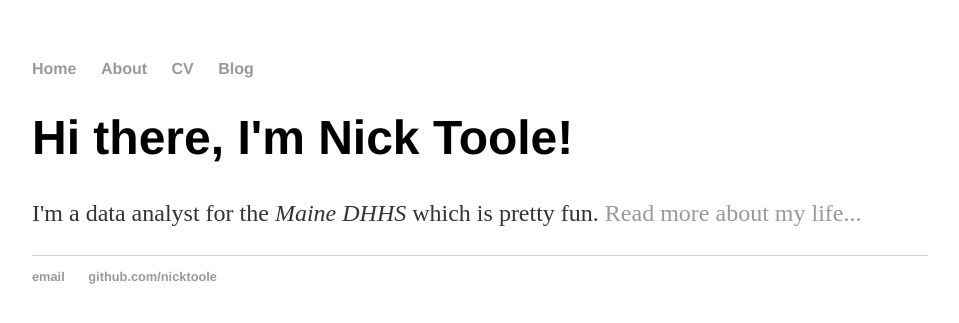
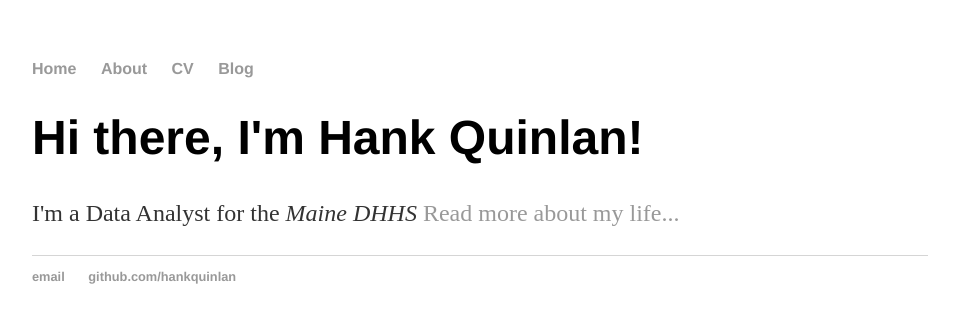
Before and after one commit to nicktoole/nicktoole.github.io, a Jekyll site: the page built from index.html, in a window 1280 px wide. Shown: the top 323 px of the page, without its empty margins (160-1119 px from the left). Built offline with Jekyll 4.4.1, drawn with Linux system fonts in a browser that asks for light colours.

Commit message:
Update index.html
Using the default layout now

```diff
--- a/index.html
+++ b/index.html
@@ -1,30 +1,8 @@
-<!DOCTYPE html>
-<html>
-	<head>
-		<title>Nick Toole - Data Analyst</title>
-				<!-- link to main stylesheet -->
-		<link rel="stylesheet" type="text/css" href="/css/main.css">
-	</head>
-	<body>
-		<nav>
-    		<ul>
-        		<li><a href="/">Home</a></li>
-	        	<li><a href="/about">About</a></li>
-        		<li><a href="/cv">CV</a></li>
-        		<li><a href="/blog">Blog</a></li>
-    		</ul>
-		</nav>
-		<div class="container">
-    		<div class="blurb">
-        		<h1>Hi there, I'm Nick Toole!</h1>
-				<p>I'm a data analyst for the <em>Maine DHHS</em> which is pretty fun. <a href="/about">Read more about my life...</a></p>
-    		</div><!-- /.blurb -->
-		</div><!-- /.container -->
-		<footer>
-    		<ul>
-        		<li><a href="mailto:nhtoole@gmail.com">email</a></li>
-        		<li><a href="https://github.com/nicktoole">github.com/nicktoole</a></li>
-			</ul>
-		</footer>
-	</body>
-</html>
+---
+layout: default
+title: Nick Toole. Data Analyst
+---
+<div class="blurb">
+	<h1>Hi there, I'm Hank Quinlan!</h1>
+	<p>I'm a Data Analyst for the <em>Maine DHHS</em> <a href="/about">Read more about my life...</a></p>
+</div><!-- /.blurb -->
```
